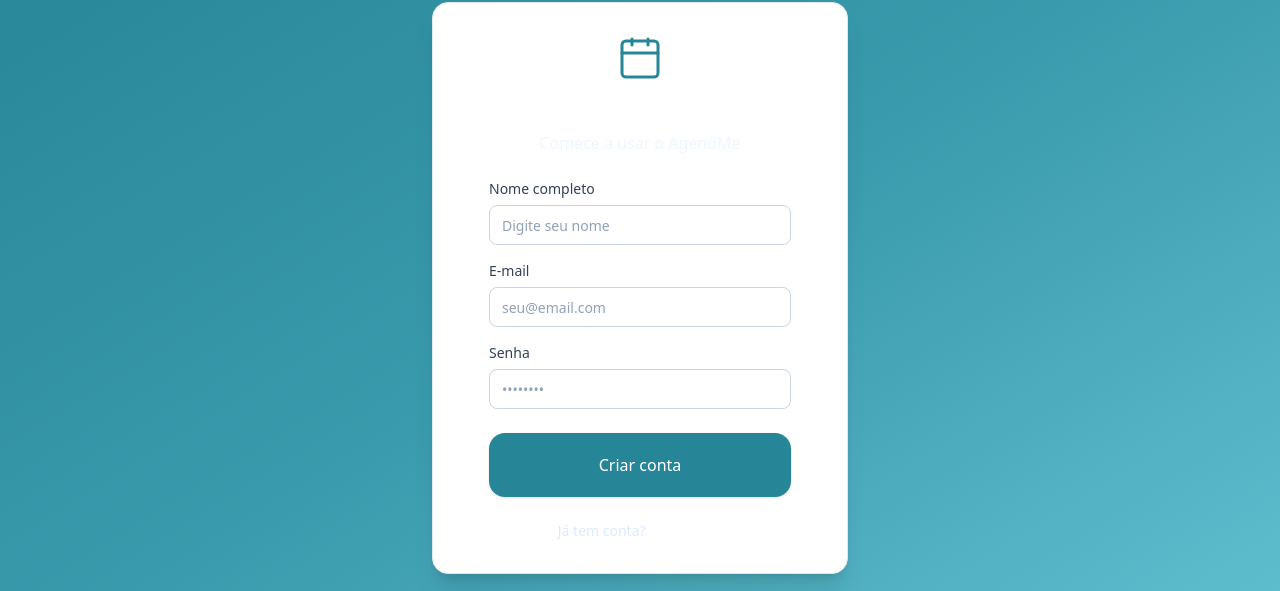
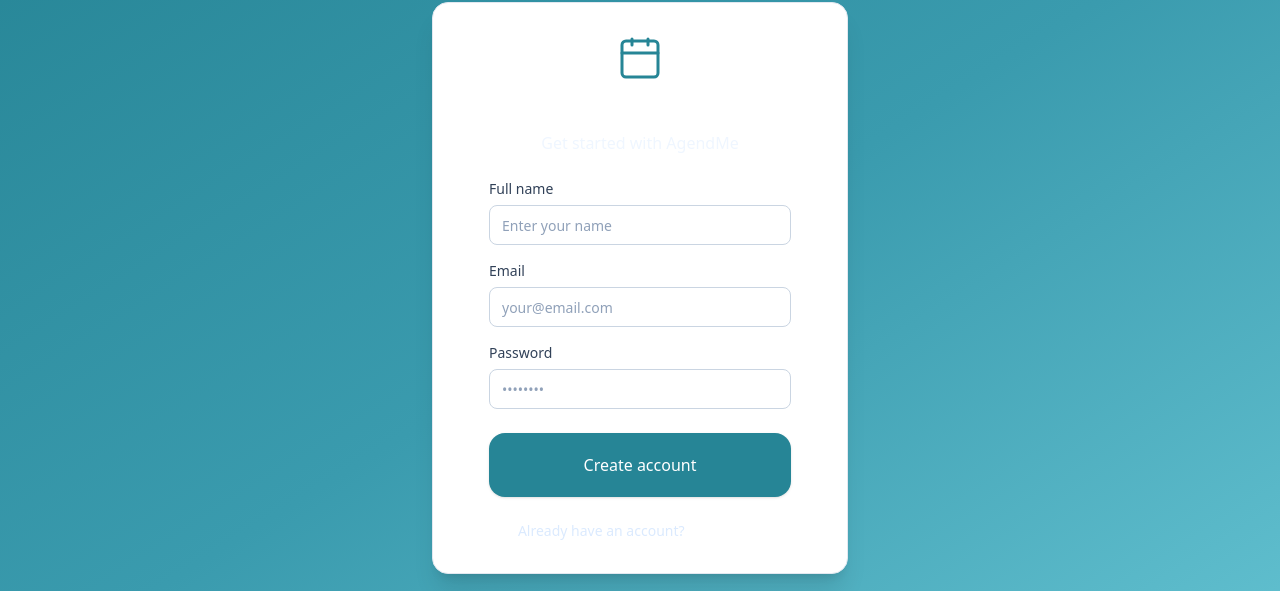
Before and after one commit to henriquebezerra/agend-me-web, a Next.js app: page /register in a window 1280 px wide. Shown: the part 112-703 px from the top of the page. Built offline with nearby package versions, Linux system fonts and the light colour scheme; no server answers.

Commit message:
feat: implement authentication and dashboard layouts with localization support

```diff
--- a/src/app/(auth)/register/page.tsx
+++ b/src/app/(auth)/register/page.tsx
@@ -3,6 +3,7 @@
 import { useState } from 'react';
 import { useRouter } from 'next/navigation';
 import Link from 'next/link';
+import { useTranslation } from 'react-i18next';
 import { useForm } from 'react-hook-form';
 import { zodResolver } from '@hookform/resolvers/zod';
 import { Calendar, CheckCircle } from 'lucide-react';
@@ -15,6 +16,7 @@
 
 export default function RegisterPage() {
   const router = useRouter();
+  const { t } = useTranslation();
   const [isLoading, setIsLoading] = useState(false);
   const [apiError, setApiError] = useState<string | null>(null);
   const [isSuccess, setIsSuccess] = useState(false);
@@ -33,7 +35,7 @@
       setApiError(
         error instanceof Error
           ? error.message
-          : 'Erro ao criar conta. Tente novamente.',
+          : t('register.errorDefault'),
       );
     } finally {
       setIsLoading(false);
@@ -47,10 +49,10 @@
           <CheckCircle className="h-16 w-16 text-[#268596]" strokeWidth={1.5} />
           <div className="flex flex-col gap-2">
             <h1 className="text-xl sm:text-2xl font-bold text-white">
-              Conta criada com sucesso!
+              {t('register.successTitle')}
             </h1>
             <p className="text-sm sm:text-base text-blue-50">
-              Sua conta no {APP_NAME} está pronta. Faça login para começar.
+              {t('register.successSubtitle', { APP_NAME })}
             </p>
           </div>
           <Button
@@ -58,7 +60,7 @@
             className="w-full h-14 sm:h-16 rounded-2xl bg-[#268596] hover:bg-[#1f6377] text-white border-0"
             onClick={() => router.push('/login')}
           >
-            Ir para o login
+            {t('register.goToLogin')}
           </Button>
         </CardBody>
       </Card>
@@ -72,17 +74,17 @@
         <div className="flex flex-col items-center gap-2 text-center px-2 sm:px-0">
           <Calendar className="h-12 w-12 text-[#268596]" strokeWidth={1.5} />
           <h1 className="text-xl sm:text-2xl font-bold text-white">
-            Criar conta
+            {t('register.title')}
           </h1>
           <p className="text-sm sm:text-base text-blue-50">
-            Comece a usar o {APP_NAME}
+            {t('register.subtitle')} {APP_NAME}
           </p>
         </div>
 
         {/* Error */}
         {apiError && (
           <div className="rounded-xl border border-red-200 bg-red-50/90 p-3 text-sm text-red-700 shadow-sm dark:border-red-800/60 dark:bg-red-950/30 dark:text-red-300">
-            <div className="font-medium">Não foi possível criar a conta</div>
+            <div className="font-medium">{t('register.errorHeader')}</div>
             <div className="mt-1">{apiError}</div>
           </div>
         )}
@@ -91,9 +93,9 @@
         <form onSubmit={handleSubmit(onSubmit)} className="flex flex-col gap-4 px-4 sm:px-6">
           <div className="flex flex-col gap-4 px-2 sm:px-0">
             <Input
-              label="Nome completo"
+              label={t('register.nameLabel')}
               type="text"
-              placeholder="Digite seu nome"
+              placeholder={t('register.namePlaceholder')}
               id="register-name"
               autoComplete="name"
               {...register('nome')}
@@ -102,9 +104,9 @@
             />
 
             <Input
-              label="E-mail"
+              label={t('register.emailLabel')}
               type="email"
-              placeholder="seu@email.com"
+              placeholder={t('register.emailPlaceholder')}
               id="register-email"
               autoComplete="email"
               {...register('email')}
@@ -113,9 +115,9 @@
             />
 
             <Input
-              label="Senha"
+              label={t('register.passwordLabel')}
               type="password"
-              placeholder="••••••••"
+              placeholder={t('register.passwordPlaceholder')}
               id="register-password"
               autoComplete="new-password"
               {...register('password')}
@@ -131,19 +133,19 @@
               className="w-full h-14 sm:h-16 rounded-2xl bg-[#268596] hover:bg-[#1f6377] text-white border-0"
               disabled={isLoading}
             >
-              {isLoading ? 'Criando conta...' : 'Criar conta'}
+              {isLoading ? t('register.loading') : t('register.submitButton')}
             </Button>
           </div>
         </form>
 
         {/* Footer */}
         <p className="text-center text-sm text-blue-100 dark:text-blue-200">
-          Já tem conta?{' '}
+          {t('register.haveAccount')}{' '}
           <Link
             href="/login"
             className="font-medium text-white hover:text-blue-100 hover:underline dark:text-blue-100"
           >
-            Entrar aqui
+            {t('register.loginHere')}
           </Link>
         </p>
       </CardBody>
--- a/src/app/(dashboard)/dashboard/page.tsx
+++ b/src/app/(dashboard)/dashboard/page.tsx
@@ -1,20 +1,19 @@
-import type { Metadata } from 'next';
+'use client';
+
 import { CalendarCheck2 } from 'lucide-react';
+import { useTranslation } from 'react-i18next';
 import { Card, CardBody } from '@/components/ui/Card';
 
-export const metadata: Metadata = {
-  title: 'Dashboard',
-};
-
 export default function DashboardPage() {
+  const { t } = useTranslation();
   return (
     <div className="flex flex-col gap-6">
       <div>
         <h1 className="text-2xl font-bold text-slate-900 dark:text-slate-100">
-          Dashboard
+          {t('dashboard.title')}
         </h1>
         <p className="mt-1 text-sm text-slate-500 dark:text-slate-400">
-          Bem-vindo ao AgendMe. Seus agendamentos aparecerão aqui.
+          {t('dashboard.subtitle')}
         </p>
       </div>
 
@@ -23,10 +22,10 @@
           <CalendarCheck2 className="h-12 w-12 text-[#268596]" strokeWidth={1.5} />
           <div className="flex flex-col gap-1">
             <p className="font-medium text-slate-700 dark:text-slate-200">
-              Nenhum agendamento ainda
+              {t('dashboard.emptyTitle')}
             </p>
             <p className="text-sm text-slate-400 dark:text-slate-500">
-              Em breve você poderá gerenciar seus agendamentos por aqui.
+              {t('dashboard.emptySubtitle')}
             </p>
           </div>
         </CardBody>
--- a/src/components/layout/Drawer.tsx
+++ b/src/components/layout/Drawer.tsx
@@ -2,6 +2,7 @@
 
 import { useEffect } from 'react';
 import { X, Calendar } from 'lucide-react';
+import { useTranslation } from 'react-i18next';
 import { cn } from '@/lib/utils';
 import { APP_NAME } from '@/constants';
 
@@ -11,6 +12,8 @@
 }
 
 export function Drawer({ open, onClose }: DrawerProps) {
+  const { t } = useTranslation();
+
   useEffect(() => {
     if (!open) return;
 
@@ -61,7 +64,7 @@
           </div>
           <button
             onClick={onClose}
-            aria-label="Fechar menu"
+            aria-label={t('layout.closeMenu')}
             className="rounded-lg p-1.5 text-white/70 transition-colors hover:bg-white/10 hover:text-white"
           >
             <X className="h-5 w-5" />
--- a/src/localization/languages/en.json
+++ b/src/localization/languages/en.json
@@ -12,5 +12,42 @@
     "noAccount": "Don't have an account yet?",
     "createAccount": "Create free account",
     "errorDefault": "Error signing in. Check your credentials and try again."
+  },
+  "register": {
+    "title": "Create account",
+    "subtitle": "Get started with",
+    "nameLabel": "Full name",
+    "namePlaceholder": "Enter your name",
+    "emailLabel": "Email",
+    "emailPlaceholder": "your@email.com",
+    "passwordLabel": "Password",
+    "passwordPlaceholder": "••••••••",
+    "submitButton": "Create account",
+    "loading": "Creating account...",
+    "haveAccount": "Already have an account?",
+    "loginHere": "Log in here",
+    "successTitle": "Account created successfully!",
+    "successSubtitle": "Your {{APP_NAME}} account is ready. Log in to get started.",
+    "goToLogin": "Go to login",
+    "errorDefault": "Error creating account. Please try again.",
+    "errorHeader": "Could not create account"
+  },
+  "dashboard": {
+    "title": "Dashboard",
+    "subtitle": "Welcome to AgendMe. Your appointments will appear here.",
+    "emptyTitle": "No appointments yet",
+    "emptySubtitle": "You'll be able to manage your appointments here soon."
+  },
+  "layout": {
+    "navDashboard": "Dashboard",
+    "navAppointments": "Appointments",
+    "navClients": "Clients",
+    "navSettings": "Settings",
+    "logout": "Log out",
+    "logoutDialogTitle": "Log out of account",
+    "logoutDialogDesc": "Are you sure you want to log out? You will need to log in again to access the system.",
+    "logoutDialogConfirm": "Log out",
+    "logoutDialogCancel": "Cancel",
+    "closeMenu": "Close menu"
   }
 }
--- a/src/localization/languages/pt-BR.json
+++ b/src/localization/languages/pt-BR.json
@@ -12,5 +12,42 @@
     "noAccount": "Ainda não tem conta?",
     "createAccount": "Criar conta grátis",
     "errorDefault": "Erro ao entrar. Verifique suas credenciais e tente novamente."
+  },
+  "register": {
+    "title": "Criar conta",
+    "subtitle": "Comece a usar o",
+    "nameLabel": "Nome completo",
+    "namePlaceholder": "Digite seu nome",
+    "emailLabel": "E-mail",
+    "emailPlaceholder": "seu@email.com",
+    "passwordLabel": "Senha",
+    "passwordPlaceholder": "••••••••",
+    "submitButton": "Criar conta",
+    "loading": "Criando conta...",
+    "haveAccount": "Já tem conta?",
+    "loginHere": "Entrar aqui",
+    "successTitle": "Conta criada com sucesso!",
+    "successSubtitle": "Sua conta no {{APP_NAME}} está pronta. Faça login para começar.",
+    "goToLogin": "Ir para o login",
+    "errorDefault": "Erro ao criar conta. Tente novamente.",
+    "errorHeader": "Não foi possível criar a conta"
+  },
+  "dashboard": {
+    "title": "Dashboard",
+    "subtitle": "Bem-vindo ao AgendMe. Seus agendamentos aparecerão aqui.",
+    "emptyTitle": "Nenhum agendamento ainda",
+    "emptySubtitle": "Em breve você poderá gerenciar seus agendamentos por aqui."
+  },
+  "layout": {
+    "navDashboard": "Dashboard",
+    "navAppointments": "Agendamentos",
+    "navClients": "Clientes",
+    "navSettings": "Configurações",
+    "logout": "Sair",
+    "logoutDialogTitle": "Sair da conta",
+    "logoutDialogDesc": "Tem certeza que deseja sair? Você precisará fazer login novamente para acessar o sistema.",
+    "logoutDialogConfirm": "Sair",
+    "logoutDialogCancel": "Cancelar",
+    "closeMenu": "Fechar menu"
   }
 }
```
Also changed, not shown: src/components/layout/Header.tsx (+8 -6 lines), src/components/layout/Sidebar.tsx (+10 -6 lines), 1 other file (tests, documents, lock files or other folders). Lines whose indentation alone changed are shown as unchanged.
